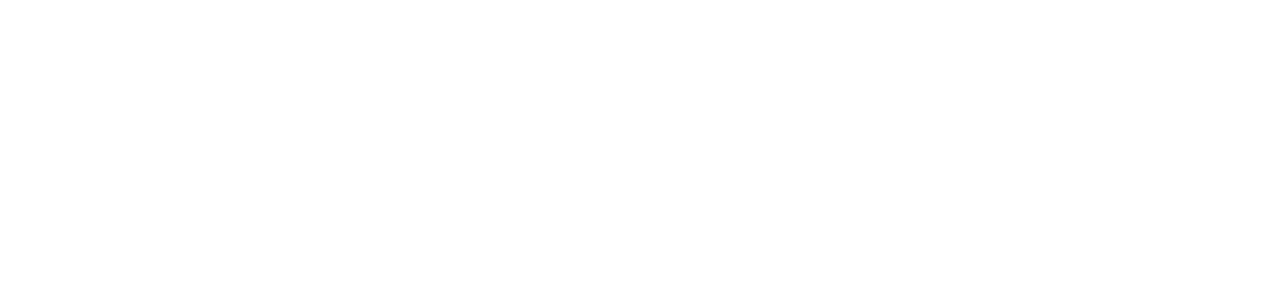
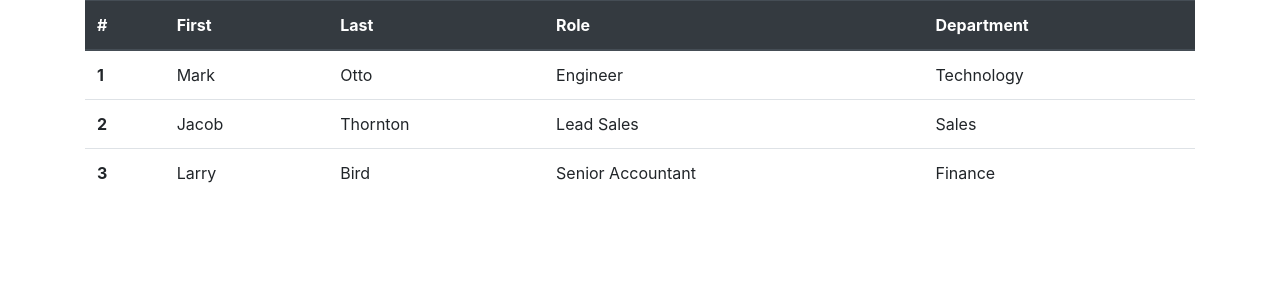
Before and after one commit to mnallas/User_Directory, a React (Create React App) app in the folder client/: page / in a window 1280 px wide. Shown: the top 300 px of the page. Built offline with nearby package versions, Linux system fonts and the light colour scheme.

Commit message:
added Nav and Table comp

```diff
--- a/client/public/index.html
+++ b/client/public/index.html
@@ -15,6 +15,12 @@
       user's mobile device or desktop. See https://developers.google.com/web/fundamentals/web-app-manifest/
     -->
     <link rel="manifest" href="%PUBLIC_URL%/manifest.json" />
+    <link
+      rel="stylesheet"
+      href="https://stackpath.bootstrapcdn.com/bootstrap/4.5.2/css/bootstrap.min.css"
+      integrity="sha384-JcKb8q3iqJ61gNV9KGb8thSsNjpSL0n8PARn9HuZOnIxN0hoP+VmmDGMN5t9UJ0Z"
+      crossorigin="anonymous"
+    />
     <!--
       Notice the use of %PUBLIC_URL% in the tags above.
       It will be replaced with the URL of the `public` folder during the build.
@@ -24,7 +30,7 @@
       work correctly both with client-side routing and a non-root public URL.
       Learn how to configure a non-root public URL by running `npm run build`.
     -->
-    <title>React App</title>
+    <title>Employee Directory</title>
   </head>
   <body>
     <noscript>You need to enable JavaScript to run this app.</noscript>
--- a/client/src/App.js
+++ b/client/src/App.js
@@ -1,9 +1,14 @@
 import React from "react";
-import logo from "./logo.svg";
 import "./App.css";
+import Table from "./components/Table";
+import Navbar from "./components/Navbar";
 
 function App() {
-  return <div className="App"></div>;
+  return (
+    <div className="App">
+      <Table />
+    </div>
+  );
 }
 
 export default App;
--- /dev/null
+++ b/client/src/components/Navbar.js
@@ -0,0 +1,13 @@
+import React from "react";
+
+const Navbar = () => {
+  return (
+    <div className="container">
+      <nav className="navbar fixed-top navbar-light bg-light">
+        Employee Directory
+      </nav>
+    </div>
+  );
+};
+
+export default Navbar;
--- /dev/null
+++ b/client/src/components/Table.js
@@ -0,0 +1,44 @@
+import React from "react";
+
+const Table = () => {
+  return (
+    <div className="container">
+      <table className="table">
+        <thead className="thead-dark">
+          <tr>
+            <th scope="col">#</th>
+            <th scope="col">First</th>
+            <th scope="col">Last</th>
+            <th scope="col">Role</th>
+            <th scope="col">Department</th>
+          </tr>
+        </thead>
+        <tbody>
+          <tr>
+            <th scope="row">1</th>
+            <td>Mark</td>
+            <td>Otto</td>
+            <td>Engineer</td>
+            <td>Technology</td>
+          </tr>
+          <tr>
+            <th scope="row">2</th>
+            <td>Jacob</td>
+            <td>Thornton</td>
+            <td>Lead Sales</td>
+            <td>Sales</td>
+          </tr>
+          <tr>
+            <th scope="row">3</th>
+            <td>Larry</td>
+            <td>Bird</td>
+            <td>Senior Accountant</td>
+            <td>Finance</td>
+          </tr>
+        </tbody>
+      </table>
+    </div>
+  );
+};
+
+export default Table;
```
